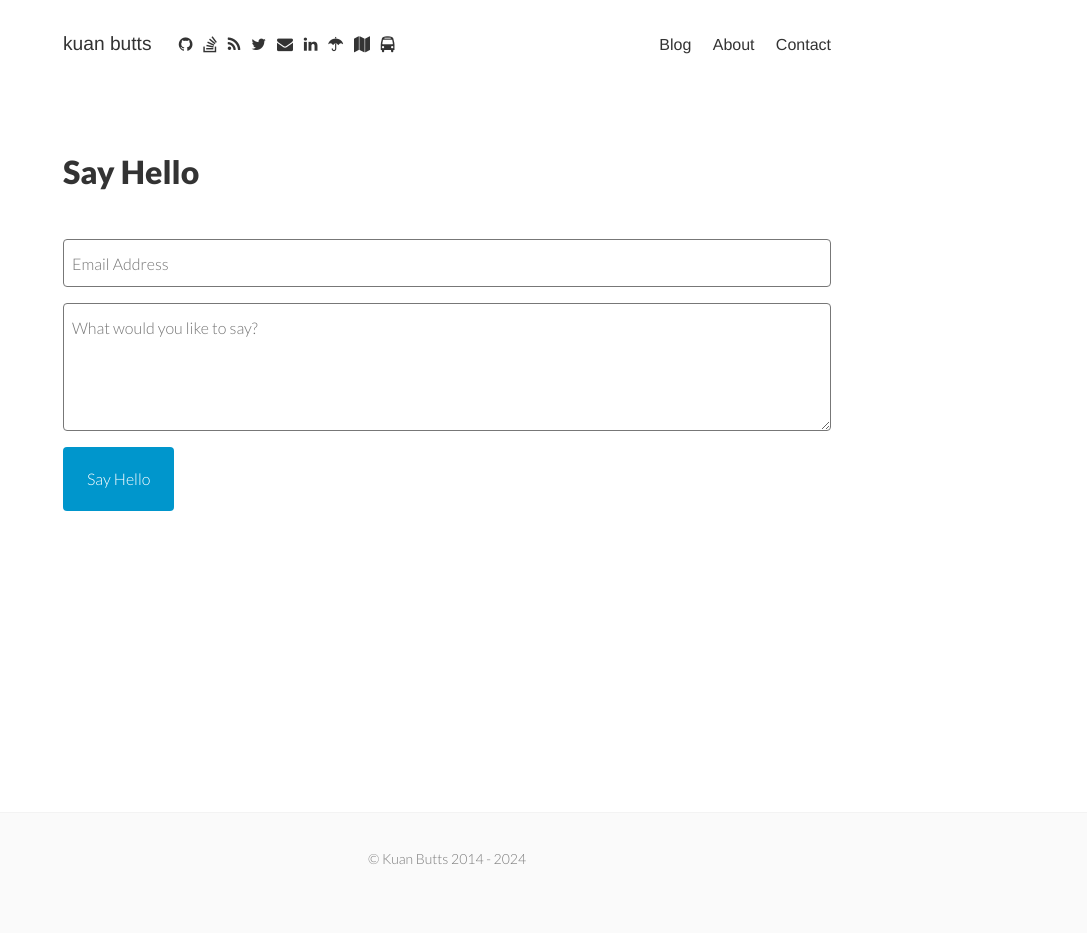
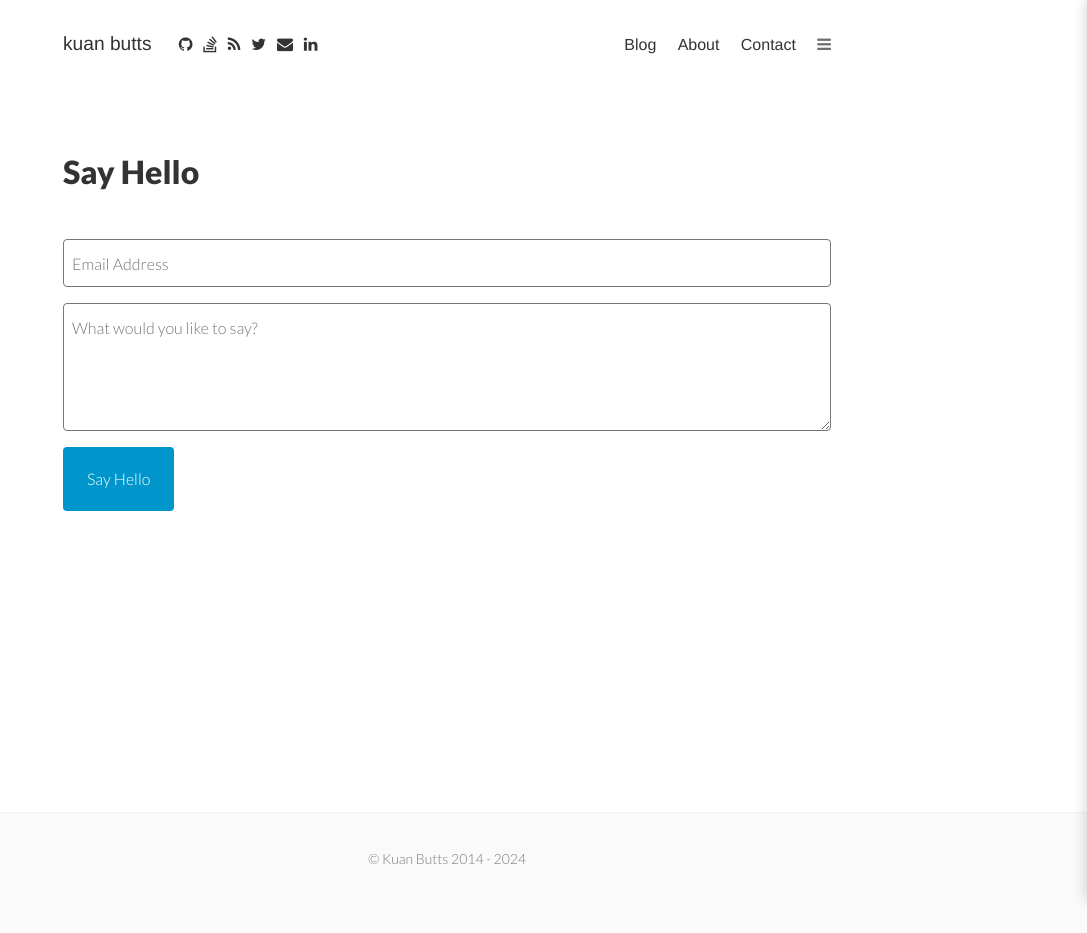
Before and after one commit to kuanb/kuanb.github.io, a Jekyll site: the page built from contact.html, in a window 1280 px wide. Shown: the whole page, without its empty margins (193-1280 px from the left). Built offline with Jekyll 4.4.1, drawn with Linux system fonts in a browser that asks for light colours.

Commit message:
Add apps slide-out panel with hamburger menu trigger
Move app links (PurpleAir, Runmap, AC Transit, etc.) from header
social icons into a dedicated slide-out panel accessible via a
hamburger icon. Panel slides from right on desktop, top on mobile.

Co-Authored-By: Claude Opus 4.6 (1M context) <noreply@anthropic.com>

```diff
--- /dev/null
+++ b/_includes/apps_panel.html
@@ -0,0 +1,44 @@
+<div class="apps-overlay" onclick="toggleAppsPanel(event)"></div>
+<div class="apps-panel">
+  <div class="apps-panel-header">
+    <span class="apps-panel-title">Apps</span>
+    <a href="#" class="apps-panel-close" onclick="toggleAppsPanel(event)">&times;</a>
+  </div>
+  <div class="apps-panel-list">
+    <a href="https://kuanbutts.com/planningpoker/" class="apps-panel-item">
+      <span class="apps-panel-item-name">Planning Poker</span>
+      <span class="apps-panel-item-desc">P2P planning poker via WebRTC. No backend.</span>
+    </a>
+    <a href="https://kuanbutts.com/burntotile/" class="apps-panel-item">
+      <span class="apps-panel-item-name">Burn to Tile</span>
+      <span class="apps-panel-item-desc">Drag GeoJSON onto a map, get tile quadkeys at a target zoom.</span>
+    </a>
+    <a href="https://kuanbutts.com/actransit/" class="apps-panel-item">
+      <span class="apps-panel-item-name">AC Transit</span>
+      <span class="apps-panel-item-desc">AC Transit bus locator.</span>
+    </a>
+    <a href="https://kuanbutts.com/openlr/" class="apps-panel-item">
+      <span class="apps-panel-item-name">OpenLR</span>
+      <span class="apps-panel-item-desc">Parse and map OpenLR linear location references.</span>
+    </a>
+    <a href="https://kuanbutts.com/runmap/" class="apps-panel-item">
+      <span class="apps-panel-item-name">Run Map</span>
+      <span class="apps-panel-item-desc">Map and measure running distances.</span>
+    </a>
+    <a href="https://kuanbutts.com/what-the-tile/" class="apps-panel-item">
+      <span class="apps-panel-item-name">What the Tile</span>
+      <span class="apps-panel-item-desc">Visualize map tile boundaries at each zoom level.</span>
+    </a>
+    <a href="https://kuanbutts.com/home_status/" class="apps-panel-item">
+      <span class="apps-panel-item-name">Home Status</span>
+      <span class="apps-panel-item-desc">PurpleAir sensor dashboard for temperature and air quality.</span>
+    </a>
+  </div>
+</div>
+<script>
+function toggleAppsPanel(e) {
+  e.preventDefault();
+  document.querySelector('.apps-panel').classList.toggle('open');
+  document.querySelector('.apps-overlay').classList.toggle('open');
+}
+</script>
--- a/_includes/header.html
+++ b/_includes/header.html
@@ -8,6 +8,8 @@
       {% include social_links.html %}
       <nav class="site-nav right">
         {% include navigation.html %}
+        <a href="#" class="apps-toggle fa fa-bars" title="Apps" onclick="toggleAppsPanel(event)"></a>
       </nav>
   </div>
 </header>
+{% include apps_panel.html %}
--- a/_includes/social_links.html
+++ b/_includes/social_links.html
@@ -18,13 +18,4 @@
   {% if site.angellist_username %}
     <a class="fa fa-angellist" href="https://angel.co/{{ site.angellist_username }}"></a>
   {% endif %}
-  {% if site.purpleair %}
-    <a class="fa fa-umbrella" href="{{ site.purpleair }}"></a>
-  {% endif %}
-  {% if site.runmap %}
-    <a class="fa fa-map" href="{{ site.runmap }}"></a>
-  {% endif %}
-  {% if site.actransit %}
-    <a class="fa fa-bus" href="{{ site.actransit }}"></a>
-  {% endif %}
 </span>
--- a/_sass/_main.scss
+++ b/_sass/_main.scss
@@ -711,3 +711,123 @@ Copyright (c) 2014 Daniel Eden
   -webkit-animation-name: fadeInDown;
           animation-name: fadeInDown;
 }
+
+/* Apps panel toggle button */
+.apps-toggle {
+  margin-left: 1em;
+  cursor: pointer;
+  font-size: 1rem;
+  opacity: 0.7;
+  &:hover {
+    opacity: 1;
+    border-bottom: 2px solid #444;
+  }
+}
+
+/* Apps panel overlay */
+.apps-overlay {
+  display: none;
+  position: fixed;
+  top: 0;
+  left: 0;
+  width: 100%;
+  height: 100%;
+  background: rgba(0, 0, 0, 0.3);
+  z-index: 999;
+  &.open {
+    display: block;
+  }
+}
+
+/* Apps slide-out panel — right side on desktop */
+.apps-panel {
+  position: fixed;
+  top: 0;
+  right: 0;
+  width: 320px;
+  height: 100%;
+  background: #fff;
+  z-index: 1000;
+  box-shadow: -2px 0 12px rgba(0, 0, 0, 0.15);
+  transform: translateX(100%);
+  transition: transform 0.25s ease;
+  overflow-y: auto;
+  &.open {
+    transform: translateX(0);
+  }
+}
+
+.apps-panel-header {
+  display: flex;
+  justify-content: space-between;
+  align-items: center;
+  padding: 1em 1.25em;
+  border-bottom: 1px solid #f3f3f3;
+}
+
+.apps-panel-title {
+  font-family: 'Lato', 'Helvetica Neue', Helvetica, sans-serif;
+  font-weight: 900;
+  font-size: 1.25rem;
+  color: #333;
+}
+
+.apps-panel-close {
+  font-size: 1.5rem;
+  color: #333;
+  text-decoration: none;
+  line-height: 1;
+  opacity: 0.6;
+  &:hover {
+    opacity: 1;
+  }
+}
+
+.apps-panel-list {
+  padding: 0.5em 0;
+}
+
+.apps-panel-item {
+  display: block;
+  padding: 0.75em 1.25em;
+  text-decoration: none;
+  border-bottom: 1px solid #f3f3f3;
+  transition: background 0.15s ease;
+  &:hover {
+    background: #f0f8ff;
+  }
+}
+
+.apps-panel-item-name {
+  display: block;
+  font-family: 'Lato', 'Helvetica Neue', Helvetica, sans-serif;
+  font-weight: 700;
+  font-size: 1rem;
+  color: #333;
+}
+
+.apps-panel-item-desc {
+  display: block;
+  font-size: 0.85rem;
+  font-weight: 300;
+  color: #7a7a7a;
+  margin-top: 0.2em;
+  line-height: 1.4;
+}
+
+/* Mobile: slide from top instead of right */
+@media screen and (max-width: 48em) {
+  .apps-panel {
+    top: 0;
+    left: 0;
+    right: 0;
+    width: 100%;
+    height: auto;
+    max-height: 80vh;
+    box-shadow: 0 4px 12px rgba(0, 0, 0, 0.15);
+    transform: translateY(-100%);
+    &.open {
+      transform: translateY(0);
+    }
+  }
+}
```
